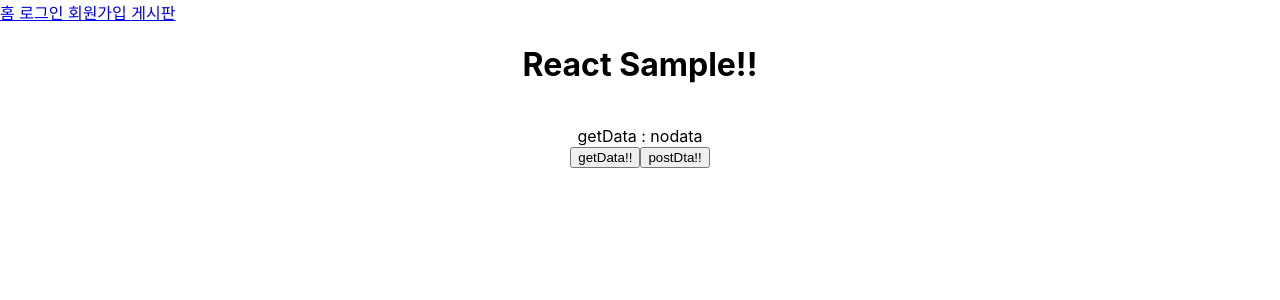
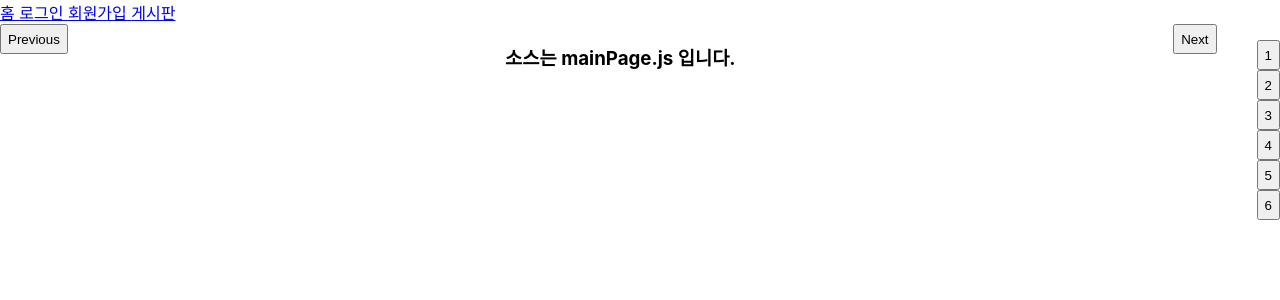
Before and after one commit to ging1324/funny_study, a React (Create React App) app in the folder funny_react/tutorial/: page / in a window 1280 px wide. Shown: the top 300 px of the page. Built offline with nearby package versions, Linux system fonts and the light colour scheme.

Commit message:
add to slick-slider on react

```diff
--- a/funny_react/tutorial/package.json
+++ b/funny_react/tutorial/package.json
@@ -8,7 +8,8 @@
     "react": "^16.6.3",
     "react-dom": "^16.6.3",
     "react-router-dom": "^5.0.1",
-    "react-scripts": "2.1.1"
+    "react-scripts": "2.1.1",
+    "react-slick": "^0.24.0"
   },
   "scripts": {
     "start": "set PORT=3001&&react-scripts start",
--- a/funny_react/tutorial/src/page/mainPage.js
+++ b/funny_react/tutorial/src/page/mainPage.js
@@ -1,6 +1,8 @@
-import React, { Component } from 'react';
+import React, { Component, Fragment } from 'react';
 
 import {getUserName} from '../connect/getUser';
+import Slider from "react-slick";
+import '../style/mainPage.css';
 
 class mainPage extends Component {
     constructor(props) {
@@ -11,31 +13,69 @@ class mainPage extends Component {
         }
     }
 
+
     render(){
+
+
+        const settings = {
+            dots: true, // 버튼페이징 생성 여부
+            infinite: true, // 반복여부( false 일 경우 스크롤 끝나고 더이상 움직이지 않아욘 )
+            speed: 500, // 슬라이드 이동 속도
+            slidesToShow: 1, // 한번에 보여지는 슬라이드 갯수
+            slidesToScroll: 1, // 한번에 넘어가는 갯수(2로 쓰면 2번째 4번째 아이템은 지나친다요)
+            autoplay: true, // 자동으로 이동 여부
+            autoplaySpeed: 2000, // 자동으로 이동 속도
+          };
         return(
-            <div className="App">
+
+            <Fragment>
+                 <div class="main-slick">
+                    <Slider {...settings}>
+                        <div>
+                            <h3>리엑트 실습 예제 입니다</h3>
+                        </div>
+                        <div>
+                            <h3>슬릭 슬라이더 있습니다</h3>
+                        </div>
+                        <div>
+                            <h3>소스는 mainPage.js 입니다.</h3>
+                        </div>
+                        <div>
+                            <h3>이미지도 올릴 수 있어요</h3>
+                        </div>
+                        <div>
+                            <h3>기존 메인에 있던 소스들은 없앨게요</h3>
+                        </div>
+                        <div class="slick-img">
+                            <img src="./node.png"/>
+                        </div>
+
+                    </Slider>
+                </div>
+                {/* <div className="App">
                     <h1>React Sample!!</h1>
                     <br/>
                     <span>getData : {this.state.getData}</span>
                     <br/>
                     <button type="button" onClick={this.getData}>getData!! </button>
                     <button type="button" onClick={this.postDta}>postDta!! </button>
-            </div>
+                </div> */}
+            </Fragment>
         )
       }
 
-    getData = async() => {
-        await getUserName().then((res) => {
-          console.info('axios : ', res);
-          this.setState({
-              ...this.state,
-              getData:res.data.result.user_name
-          })
-        })
-    }
+    // getData = async() => {
+    //     await getUserName().then((res) => {
+    //       console.info('axios : ', res);
+    //       this.setState({
+    //           ...this.state,
+    //           getData:res.data.result.user_name
+    //       })
+    //     })
+    // }
 
-    postDta = async() => {
-        console.info('만드는중...');
-    }
+    // postDta = async() => {
+    //     console.info('만드는중...');
+    // }
 }
 export default mainPage;
--- /dev/null
+++ b/funny_react/tutorial/src/style/mainPage.css
@@ -0,0 +1,124 @@
+/* 여기부터 */
+.slick-list,.slick-slider,.slick-track {
+    position:relative;
+    display:block
+}
+
+.slick-loading .slick-slide,.slick-loading .slick-track {
+    visibility:hidden
+}
+
+.slick-slider {
+    box-sizing:border-box;
+    -webkit-user-select:none;
+    -moz-user-select:none;
+    -ms-user-select:none;
+    user-select:none;
+    -webkit-touch-callout:none;
+    -khtml-user-select:none;
+    -ms-touch-action:pan-y;
+    touch-action:pan-y;
+    -webkit-tap-highlight-color:transparent
+}
+
+.slick-list {
+    overflow:hidden;
+    margin:0;
+    padding:0
+}
+
+.slick-list:focus {
+    outline:0
+}
+
+.slick-list.dragging {
+    cursor:pointer;
+    cursor:hand
+}
+
+.slick-slider .slick-list,.slick-slider .slick-track {
+    -webkit-transform:translate3d(0,0,0);
+    -moz-transform:translate3d(0,0,0);
+    -ms-transform:translate3d(0,0,0);
+    -o-transform:translate3d(0,0,0);
+    transform:translate3d(0,0,0)
+}
+
+.slick-track {
+    top:0;
+    left:0
+}
+
+.slick-track:after,.slick-track:before {
+    display:table;
+    content:''
+}
+
+.slick-track:after {
+    clear:both
+}
+
+.slick-slide {
+    display:none;
+    float:left;
+    height:100%;
+    min-height:1px
+}[dir=rtl]
+
+.slick-slide {
+    float:right
+}
+
+.slick-slide img {
+    display:block
+}
+
+.slick-slide.slick-loading img {
+    display:none
+}
+
+.slick-slide.dragging img {
+    pointer-events:none
+}
+
+.slick-initialized .slick-slide {
+    display:block
+}
+
+.slick-vertical .slick-slide {
+    display:block;
+    height:auto;
+    border:1px solid transparent
+}
+
+.slick-arrow.slick-hidden {
+    display:none
+}
+/*# sourceMappingURL=slick.min.css.map */
+/* 여기까지가 cdn에 있는 css */
+
+/* 여기부터 직접작성한 css */
+.slick-dots li, .slick-dots img {
+    display: inline-block
+}
+
+div.main-slick{
+    text-align: center
+}
+
+div.main-slick div{
+    display:flex
+}
+
+div.main-slick div button{
+    height:30px
+}
+
+.slick-img img {
+    height:200px
+}
+
+img {
+    display: block;
+    margin: 0px auto;
+}
```
Also changed, not shown: funny_react/tutorial/public/node.png (added), 1 other file (tests, documents, lock files or other folders). Lines whose indentation alone changed are shown as unchanged.
